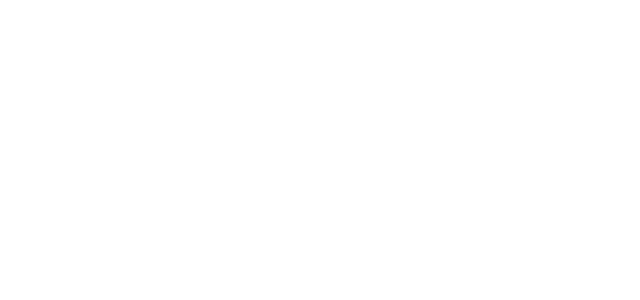
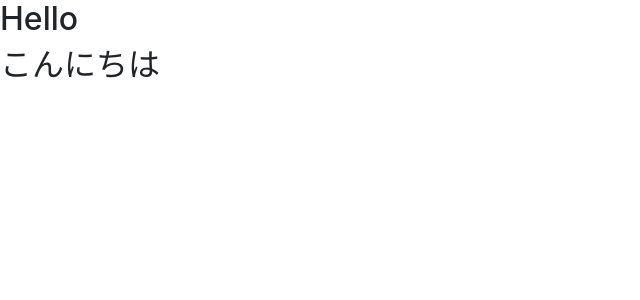
Before and after one commit to YopiNoji/nuxt-typescript-sample, a Nuxt app: page /composition in a window 1280 px wide. Before the commit this address had no page. Shown: the top 300 px of the page, without its empty margins (0-640 px from the left). Built offline with nearby package versions, Linux system fonts and the light colour scheme.

Commit message:
Add compostion-api to Nuxt.ts project

```diff
--- a/nuxt.config.js
+++ b/nuxt.config.js
@@ -27,7 +27,7 @@ export default {
   /*
    ** Plugins to load before mounting the App
    */
-  plugins: [],
+  plugins: ['@/plugins/composition-api'],
   /*
    ** Nuxt.js dev-modules
    */
--- /dev/null
+++ b/pages/composition.vue
@@ -0,0 +1,24 @@
+<template>
+  <div>
+    <h2>{{ state.messageOne }}</h2>
+    <h2>{{ messageTwo }}</h2>
+  </div>
+</template>
+
+<script lang="ts">
+import { defineComponent, reactive, ref } from '@vue/composition-api'
+
+export default defineComponent({
+  setup() {
+    const state = reactive<{ messageOne: string }>({
+      messageOne: 'Hello'
+    })
+    const messageTwo = ref<string>('こんにちは')
+
+    return {
+      state,
+      messageTwo
+    }
+  }
+})
+</script>
--- a/pages/index.vue
+++ b/pages/index.vue
@@ -2,7 +2,8 @@
   <div class="container">
     <div>
       <logo />
-      <p@click="increment">TEST<p/>
+      <p@click="increment">TEST
+      <p />
       <input type="text" placeholder="ID" />
       <input type="password" placeholder="PASSWORD" />
       <button type="submit">SUBMIT</button>
--- /dev/null
+++ b/plugins/composition-api.js
@@ -0,0 +1,4 @@
+import Vue from 'vue'
+import VueCompositionApi from '@vue/composition-api'
+
+Vue.use(VueCompositionApi)
```
Also changed, not shown: package.json (+13 -11 lines), .eslintrc.js, 1 other file (tests, documents, lock files or other folders).
